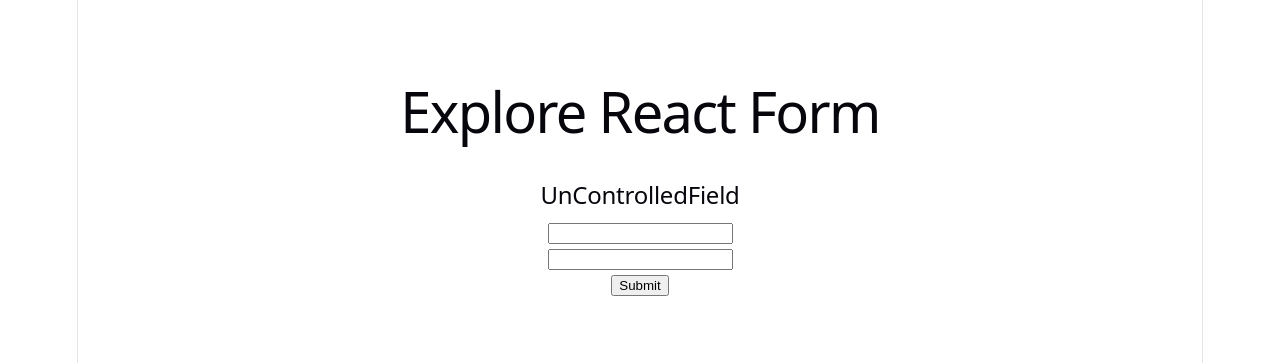
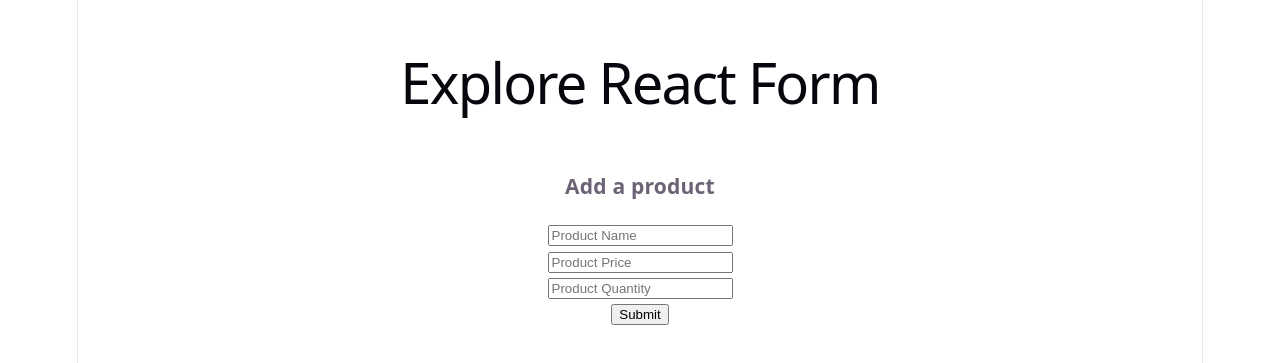
Before and after one commit to 5hoaib21/Context-API-Custom-hooks-MLST-7-MDL-37, a React (Vite) app: page / in a window 1280 px wide. Shown: the part 219-582 px from the top of the page. Built offline with nearby package versions, Linux system fonts and the light colour scheme.

Commit message:
Create Product form and collect product data

```diff
--- a/src/App.jsx
+++ b/src/App.jsx
@@ -2,6 +2,7 @@
 import './App.css'
 import ControlledField from './components/ControlledField/ControlledField'
 import FormAction from './components/FormAction/FormAction'
+import ProductManagement from './components/ProductManagement/ProductManagement'
 import SimpleForm from './components/SimpleForm/SimpleForm'
 import UnControlledField from './components/UnControlledField/UnControlledField'
 
@@ -19,8 +20,8 @@ function App() {
 
           {/* <FormAction /> */}
           {/* <ControlledField /> */}
-          <UnControlledField />
-
+          {/* <UnControlledField /> */}
+          <ProductManagement />
 
       </section>
 
--- /dev/null
+++ b/src/components/ProductManagement/ProductForm.jsx
@@ -0,0 +1,41 @@
+import React from 'react';
+
+const ProductForm = () => {
+
+  const handleProductSubmit = e =>{
+   e.preventDefault()
+    const name = e.target.name.value;
+    const price = e.target.price.value;
+    const quantity = e.target.quantity.value;
+    // console.log(name , price , quantity);
+
+    const newProduct = {
+      name,
+      price,
+      quantity
+    }
+    console.log(newProduct);
+
+  }
+
+
+
+
+  return (
+    <div>
+    <h3>Add a product</h3>
+      <form onSubmit={handleProductSubmit}>
+        <input type="text" name="name" placeholder='Product Name'  />
+        <br />
+        <input type="text" name="price" placeholder='Product Price'  />
+        <br />
+        <input type="text" name="quantity" placeholder='Product Quantity'  />
+        <br />
+        <input type="submit" value="Submit" />
+      </form>
+
+    </div>
+  );
+};
+
+export default ProductForm;
--- /dev/null
+++ b/src/components/ProductManagement/ProductManagement.jsx
@@ -0,0 +1,14 @@
+import React from 'react';
+import ProductForm from './ProductForm';
+import ProductTable from './ProductTable';
+
+const ProductManagement = () => {
+  return (
+    <div>
+      <ProductForm />
+      <ProductTable />
+    </div>
+  );
+};
+
+export default ProductManagement;
--- /dev/null
+++ b/src/components/ProductManagement/ProductTable.jsx
@@ -0,0 +1,11 @@
+import React from 'react';
+
+const ProductTable = () => {
+  return (
+    <div>
+
+    </div>
+  );
+};
+
+export default ProductTable;
```
